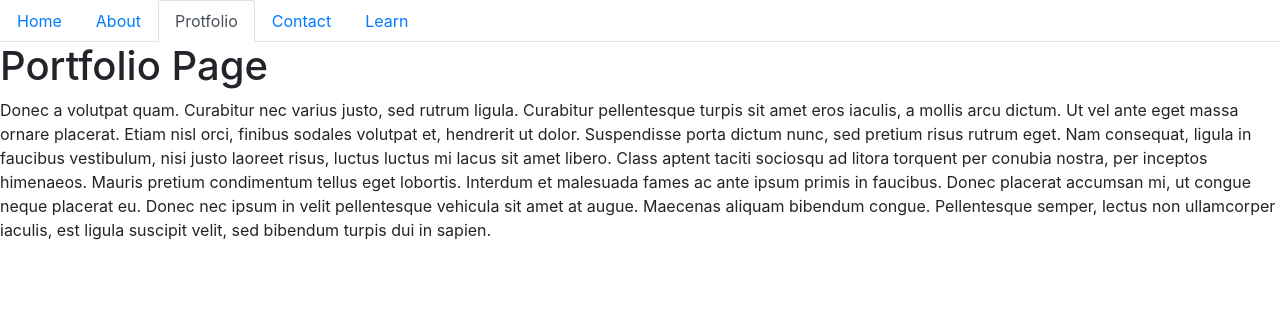
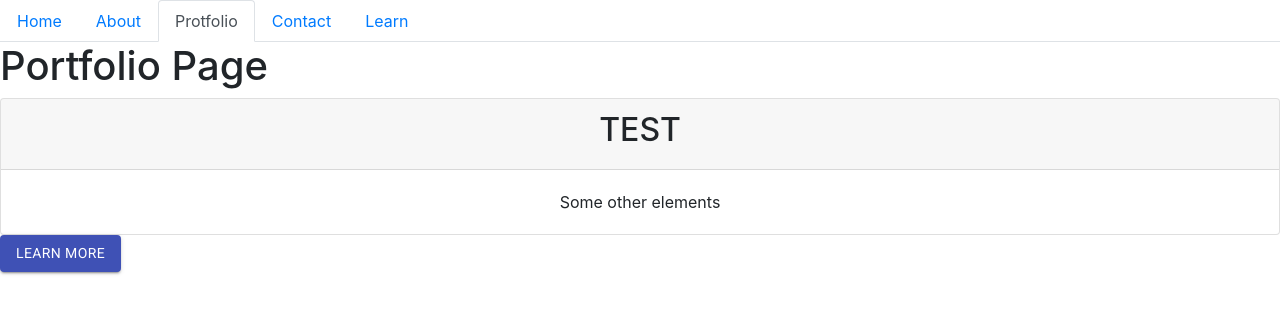
Before and after one commit to truittj/React-Portfolio, a React (Create React App) app: page /projects in a window 1280 px wide. Shown: the top 314 px of the page. Built offline with nearby package versions, Linux system fonts and the light colour scheme.

Commit message:
Added a card elem

```diff
--- /dev/null
+++ b/src/components/PageElements/Card.js
@@ -0,0 +1,14 @@
+import React from "react";
+
+function Card(props) {
+  return (
+    <div className="card text-center">
+      <div className="card-header">
+        <h2>TEST</h2>
+      </div>
+      <div className="card-body">Some other elements</div>
+    </div>
+  );
+}
+
+export default Card;
--- a/src/components/pages/Projects.js
+++ b/src/components/pages/Projects.js
@@ -1,23 +1,15 @@
 import React from "react";
+import Card from "../PageElements/Card"
+import Btn from "../PageElements/Button"
 
-function Blog() {
+function Project() {
   return (
     <div>
       <h1>Portfolio Page</h1>
-      <p>
-        Donec a volutpat quam. Curabitur nec varius justo, sed rutrum ligula. Curabitur pellentesque
-        turpis sit amet eros iaculis, a mollis arcu dictum. Ut vel ante eget massa ornare placerat.
-        Etiam nisl orci, finibus sodales volutpat et, hendrerit ut dolor. Suspendisse porta dictum
-        nunc, sed pretium risus rutrum eget. Nam consequat, ligula in faucibus vestibulum, nisi
-        justo laoreet risus, luctus luctus mi lacus sit amet libero. Class aptent taciti sociosqu ad
-        litora torquent per conubia nostra, per inceptos himenaeos. Mauris pretium condimentum
-        tellus eget lobortis. Interdum et malesuada fames ac ante ipsum primis in faucibus. Donec
-        placerat accumsan mi, ut congue neque placerat eu. Donec nec ipsum in velit pellentesque
-        vehicula sit amet at augue. Maecenas aliquam bibendum congue. Pellentesque semper, lectus
-        non ullamcorper iaculis, est ligula suscipit velit, sed bibendum turpis dui in sapien.
-      </p>
+      <Card />
+      <Btn />
     </div>
   );
 }
 
-export default Blog;
+export default Project;
```
